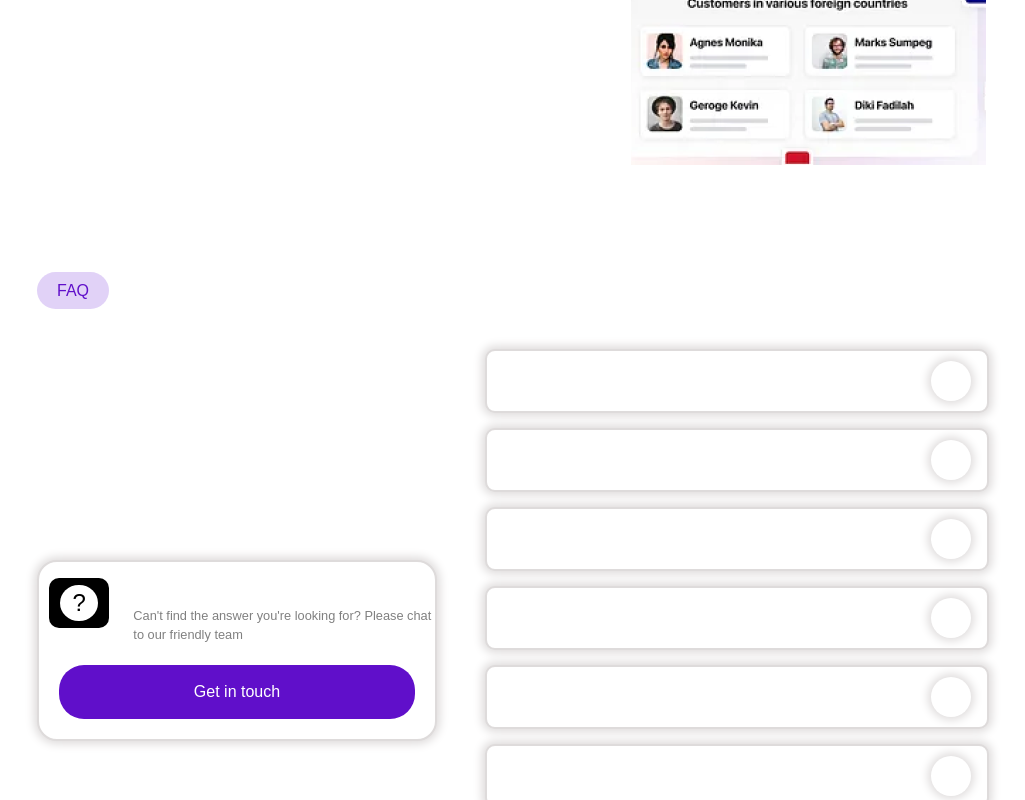
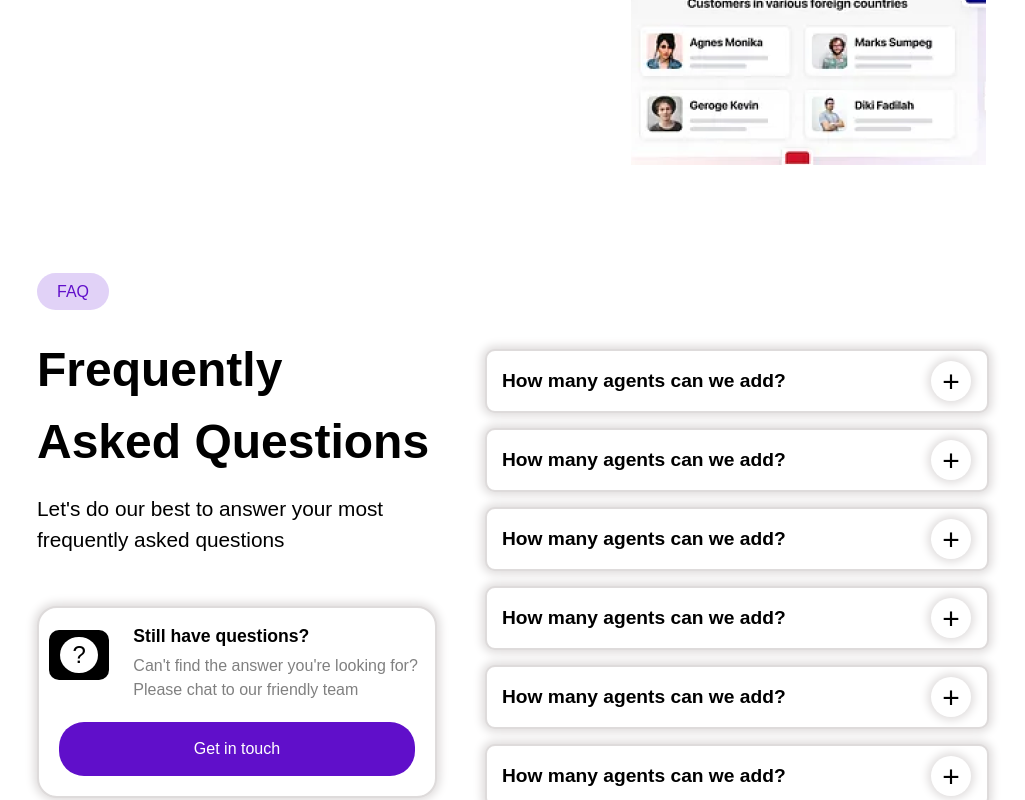
Before and after one commit to onipinaka/Unnati-E-Cell, a React (Vite) app: page / in a window 1280 px wide. Shown: the part 2000-2800 px from the top of the page, without its empty margins (127-1152 px from the left). Built offline with nearby package versions, Linux system fonts and the light colour scheme.

Commit message:
faq section updated

```diff
--- a/src/components/faq.css
+++ b/src/components/faq.css
@@ -1,14 +1,3 @@
-body {
-  font-family: primary, Arial, Helvetica, sans-serif;
-  background-color: white;
-  margin: 0;
-  padding: 0px 20px;
-  display: flex;
-  justify-content: center;
-  align-items: center;
-  min-height: 100vh;
-  color: black;
-}
 
 .faq-container {
   padding: 100px;
@@ -27,16 +16,24 @@ body {
   color: #600fca;
   padding: 10px 20px;
   border-radius: 20px;
+  font-family: primary, Arial, Helvetica, sans-serif;
+  margin: 0px;
 }
 
 .heading {
   font-size: 3rem;
   max-width: 100vh;
-  margin-bottom: 15px;
+  margin: 30px 0px 15px 0px;
+  font-family: primary, Arial, Helvetica, sans-serif;
+  color: black;
+  font-weight: 600;
 }
 
 .para {
   max-width: 500px;
+  color: black;
+  font-family: primary, Arial, Helvetica, sans-serif;
+  font-size: 1.3rem;
 }
 
 .contact {
@@ -77,6 +74,7 @@ body {
   border-radius: 50%;
   padding-right: 12px;
   padding-left: 12px;
+  font-family: primary, Arial, Helvetica, sans-serif;
 }
 
 .inner-card2 {
@@ -85,11 +83,16 @@ body {
 
 .contact-title {
   margin: 15px auto 5px;
+  color: black;
+  font-family: primary, Arial, Helvetica, sans-serif;
+  font-weight: 600;
+  font-size: 1.1rem;
 }
 .contact-text {
   color: grey;
   max-width: 350px;
-  font-size: 0.8rem;
+  font-size: 1rem;
+  font-family: primary, Arial, Helvetica, sans-serif;
 }
 
 p {
@@ -111,6 +114,7 @@ h3 {
   border-radius: 25px;
   cursor: pointer;
   transition: transform 0.5s ease, box-shadow 0.2s ease;
+  font-family: primary, Arial, Helvetica, sans-serif;
 }
 
 .get-in-touch-button:hover {
@@ -141,6 +145,10 @@ h3 {
   align-items: center;
   font-size: 15px;
   cursor: pointer;
+  color: black;
+  font-family: primary, Arial, Helvetica, sans-serif;
+  font-weight: 600;
+  font-size: 1.2rem;
 }
 
 .open-button {
@@ -154,6 +162,7 @@ h3 {
   width: 2.5rem;
   height: 2.5rem;
   font-weight: 300;
+  color: black;
 }
 
 .question:hover {
@@ -168,6 +177,7 @@ h3 {
   overflow: hidden;
   opacity: 0;
   transition: max-height 0.7s ease, opacity 0.5s ease;
+  font-family: primary, Arial, Helvetica, sans-serif;
 }
 
 .answer.open {
--- a/src/index.css
+++ b/src/index.css
@@ -19,6 +19,7 @@ body{
     display: flex;
     flex-direction: column;
     align-items: center;
+    color: black;
 }
 
 
```
